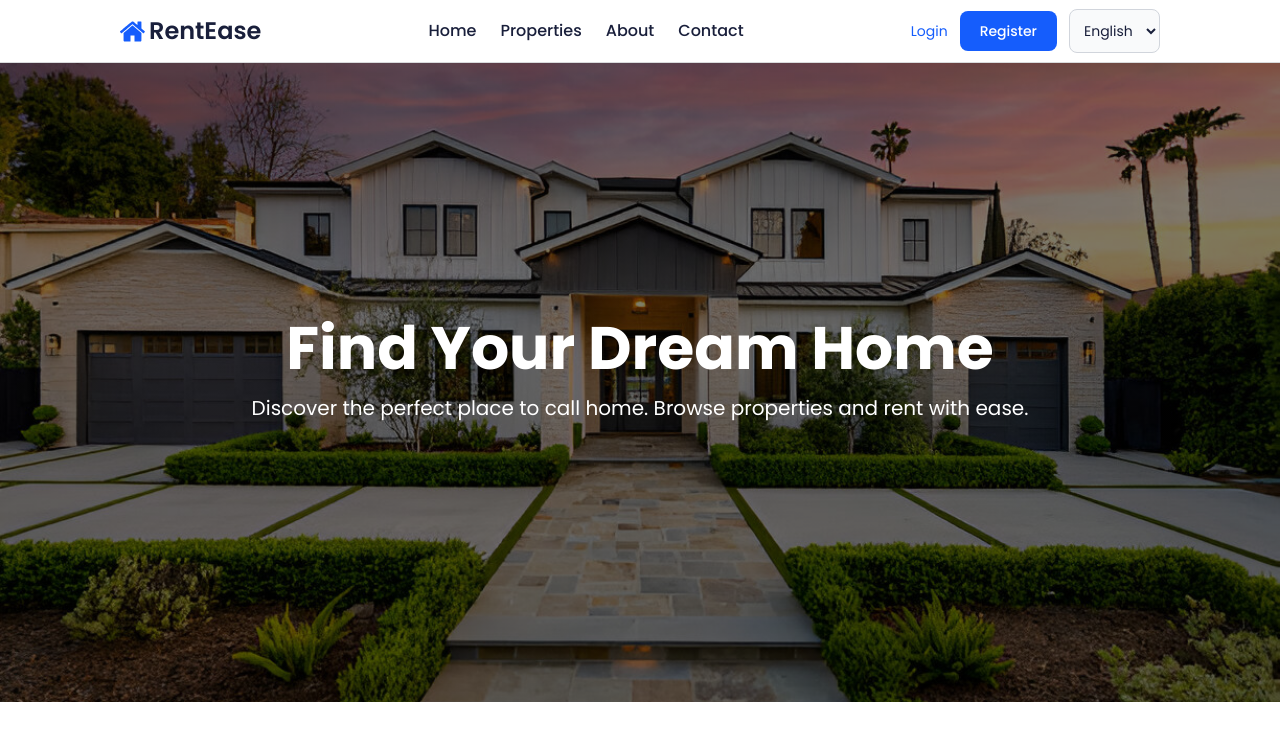
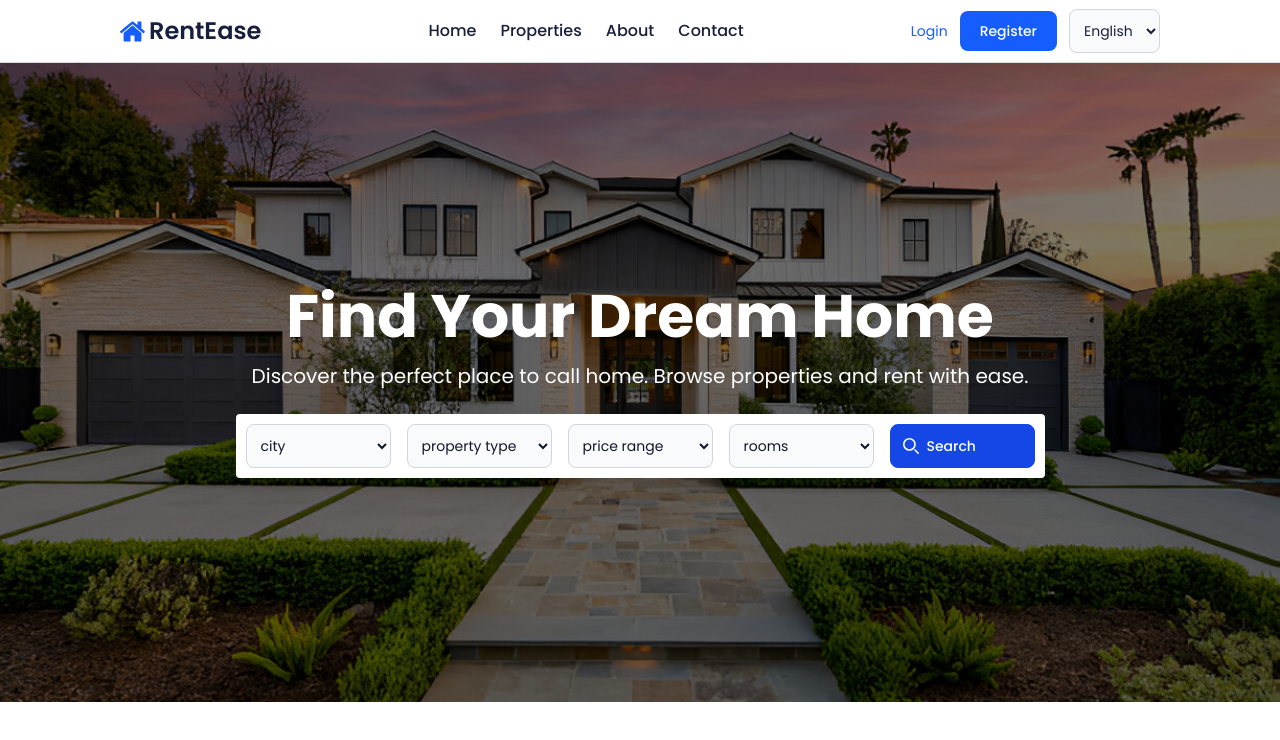
Before and after one commit to Abderrahmanlahmidi/RentEase, a React (Vite) app in the folder Client/: page / in a window 1280 px wide. Shown: the top 740 px of the page. Built offline with nearby package versions, Linux system fonts and the light colour scheme.

Commit message:
add the search bar tailwind html

```diff
--- a/Client/src/sections/homeSections/Hero.jsx
+++ b/Client/src/sections/homeSections/Hero.jsx
@@ -1,8 +1,6 @@
 import { useContext } from "react";
 import { informationContext } from "../../App";
 import { NavLink } from "react-router";
-
-
 
 export default function Hero() {
   const { t } = useContext(informationContext);
@@ -15,11 +13,76 @@ export default function Hero() {
           {t('hero.title')}
         </h1>
         <p className="text-lg md:text-xl mb-6">
-         {t('hero.description')}
+          {t('hero.description')}
         </p>
-        <div className="flex max-md:flex-col  justify-center gap-4">
-           {/* create the system her the colors #155dfc #ffffff #d9dbdc */}
-        </div>
+        <form className="grid grid-cols-1 sm:grid-cols-2 lg:grid-cols-5 gap-4 bg-white rounded p-[10px] w-full">
+          <select
+            id="city"
+            className="bg-gray-50 border border-gray-300 text-gray-900 text-sm rounded-lg focus:ring-blue-500 focus:border-blue-500 block w-full p-2.5"
+          >
+            <option selected>city</option>
+            <option value="US">United States</option>
+            <option value="CA">Canada</option>
+            <option value="FR">France</option>
+            <option value="DE">Germany</option>
+          </select>
+
+          <select
+            id="property-type"
+            className="bg-gray-50 border border-gray-300 text-gray-900 text-sm rounded-lg focus:ring-blue-500 focus:border-blue-500 block w-full p-2.5"
+          >
+            <option selected>property type</option>
+            <option value="apartment">Apartment</option>
+            <option value="house">House</option>
+            <option value="condo">Condo</option>
+            <option value="villa">Villa</option>
+          </select>
+
+          <select
+            id="price-range"
+            className="bg-gray-50 border border-gray-300 text-gray-900 text-sm rounded-lg focus:ring-blue-500 focus:border-blue-500 block w-full p-2.5"
+          >
+            <option selected>price range</option>
+            <option value="1000-2000">$1000 - $2000</option>
+            <option value="2000-3000">$2000 - $3000</option>
+            <option value="3000-4000">$3000 - $4000</option>
+            <option value="4000-5000">$4000 - $5000</option>
+          </select>
+
+          <select
+            id="rooms"
+            className="bg-gray-50 border border-gray-300 text-gray-900 text-sm rounded-lg focus:ring-blue-500 focus:border-blue-500 block w-full p-2.5"
+          >
+            <option selected>rooms</option>
+            <option value="1">1 Room</option>
+            <option value="2">2 Rooms</option>
+            <option value="3">3 Rooms</option>
+            <option value="4">4 Rooms</option>
+            <option value="5+">5+ Rooms</option>
+          </select>
+
+          <button
+            type="submit"
+            className="inline-flex items-center py-2.5 px-3 text-sm font-medium text-white bg-blue-700 rounded-lg border border-blue-700 hover:bg-blue-800 focus:ring-4 focus:outline-none focus:ring-blue-300"
+          >
+            <svg
+              className="w-4 h-4 me-2"
+              aria-hidden="true"
+              xmlns="http://www.w3.org/2000/svg"
+              fill="none"
+              viewBox="0 0 20 20"
+            >
+              <path
+                stroke="currentColor"
+                strokeLinecap="round"
+                strokeLinejoin="round"
+                strokeWidth="2"
+                d="m19 19-4-4m0-7A7 7 0 1 1 1 8a7 7 0 0 1 14 0Z"
+              />
+            </svg>
+            Search
+          </button>
+        </form>
       </div>
     </div>
   );
```
